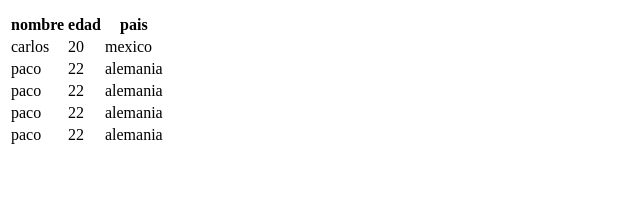
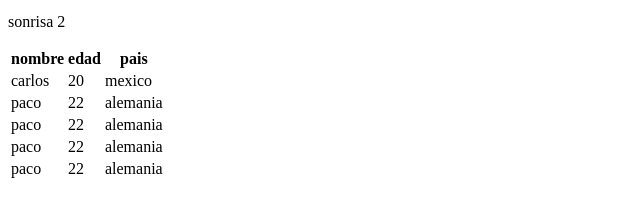
Before and after one commit to armando10rafael10/pagina-web1-prueba, a plain HTML site: page index.html in a window 1280 px wide. Shown: the part 151-368 px from the top of the page, without its empty margins (0-640 px from the left). Drawn offline with Linux system fonts and the light colour scheme.

Commit message:
nuevo parrafo dos

```diff
--- a/index.html
+++ b/index.html
@@ -9,6 +9,7 @@
 	<<h2>titulo</h2>
 	<button>CLICK AQUI</button>
 	<p>hola sonrisa</p>
+	<p>sonrisa 2</p>
    </header>
    <table>
       <tr>
```
